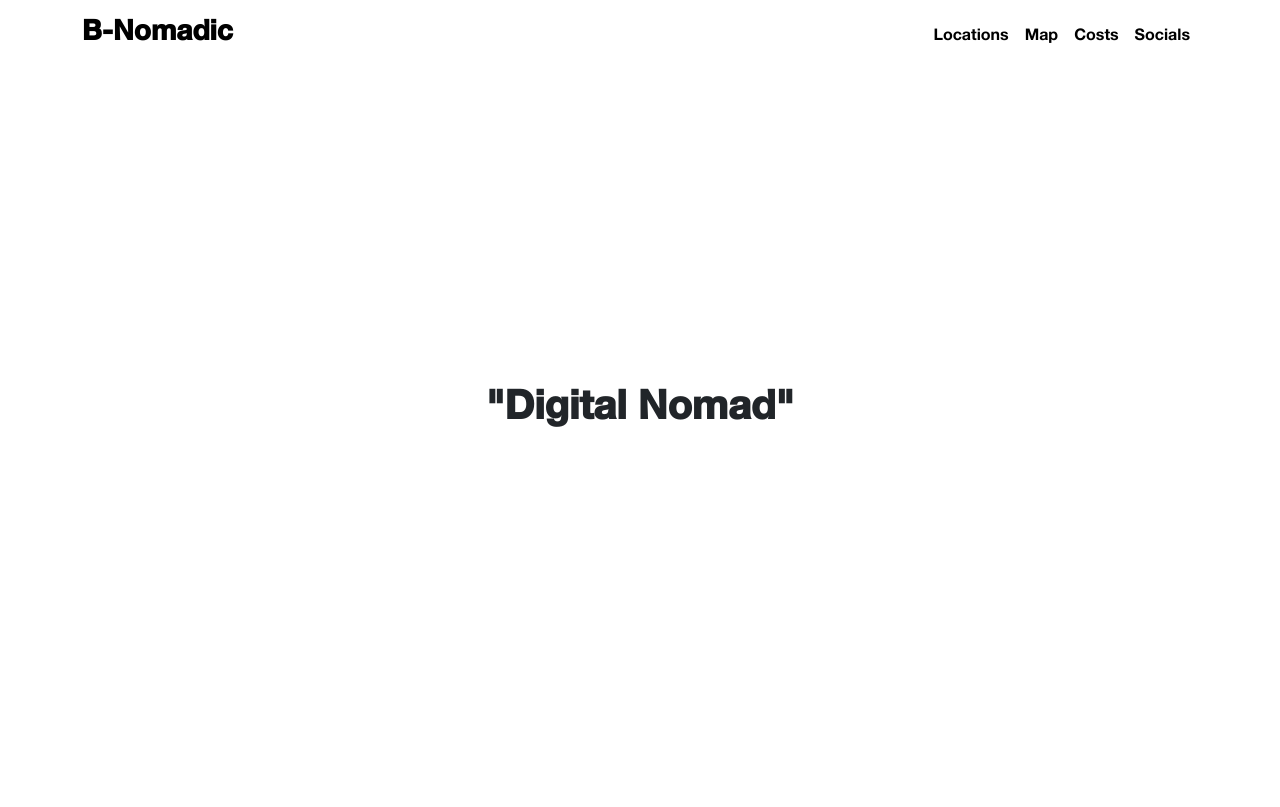
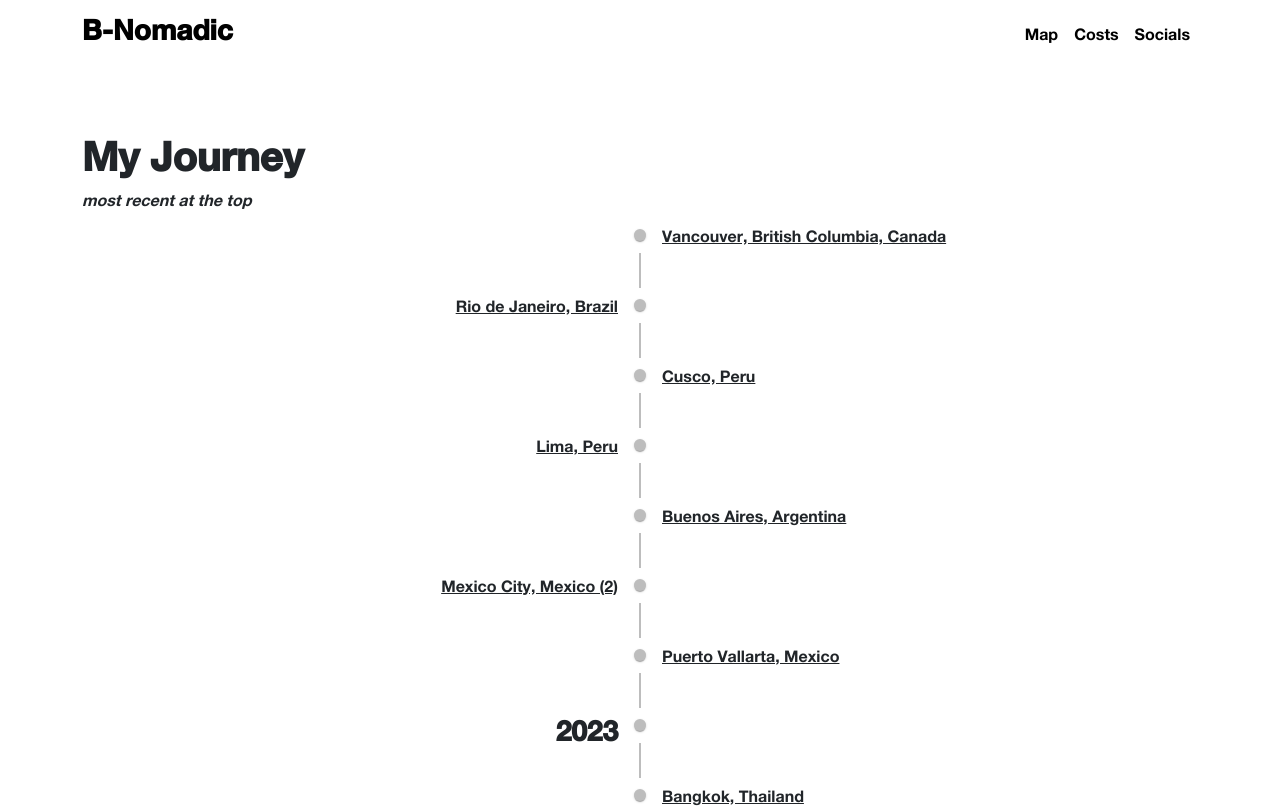
Before and after one commit to acuteengle/digital-nomad, a React (Create React App) app: page / in a window 1280 px wide. Shown: the top 807 px of the page. Built offline with nearby package versions, Linux system fonts and the light colour scheme.

Commit message:
restyling

```diff
--- a/src/AppConstants.js
+++ b/src/AppConstants.js
@@ -119,6 +119,7 @@ export const LOCATIONS = [
     housing: 1735,
     spending: 1220,
   },
+  '2023',
   {
     key: "Bangkok",
     city: "Bangkok",
@@ -408,6 +409,7 @@ export const LOCATIONS = [
     housing: 1553,
     spending: 1634,
   },
+  '2022',
   {
     key: "Barcelona",
     city: "Barcelona",
@@ -543,5 +545,6 @@ export const LOCATIONS = [
     dancePost: null, // instagram reel
     housing: 1131,
     spending: 1387,
-  }
+  },
+  '2021'
 ];
--- a/src/components/NavigationBar.js
+++ b/src/components/NavigationBar.js
@@ -12,9 +12,6 @@ export const NavigationBar = () => (
       <Navbar.Toggle aria-controls="basic-navbar-nav" />
       <Navbar.Collapse id="basic-navbar-nav">
         <Nav className="ms-auto">
-          <Nav.Link href="/locations">
-            Locations
-          </Nav.Link>
           <Nav.Link href="/map">
             Map
           </Nav.Link>
--- a/src/routes.js
+++ b/src/routes.js
@@ -1,4 +1,3 @@
-import { Home } from 'views/Home';
 import { Map } from 'views/Map';
 import { Costs } from 'views/Costs';
 import { Locations } from 'views/Locations';
@@ -10,7 +9,7 @@ export const ROUTES = [
   { // hero image with text in the middle?
     label: 'Home',
     path: '/',
-    View: (props) => <Home {...props} />,
+    View: (props) => <Locations {...props} />,
     exact: true,
   },
   { // iframe of my myMaps
@@ -22,11 +21,6 @@ export const ROUTES = [
     label: 'Costs',
     path: '/costs',
     View: (props) => <Costs {...props} />
-  },
-  {
-    label: 'Locations',
-    path: '/locations',
-    View: (props) => <Locations {...props} />
   },
   {
     label: 'City',
--- /dev/null
+++ b/src/views/City/BasicInfo.js
@@ -0,0 +1,29 @@
+import React from "react";
+import dayjs from "dayjs";
+
+export const BasicInfo = ({ cityData }) => {
+  const { city, country, arrivalDay, departureDay, housing, spending } = cityData;
+
+  const startDate = dayjs(arrivalDay);
+  const endDate = dayjs(departureDay);
+  const weeks = Math.ceil(endDate.diff(startDate, 'weeks', true));
+
+  return (
+    <>
+      <h1>{`${city}, ${country}`}</h1>
+      <h3 className="spaceTop">Length of stay</h3>
+      <p className="indent">{`${weeks} weeks`}</p>
+      <p className="indent">{`(${startDate.format('MMM YYYY')} - ${endDate.format('MMM YYYY')})`}</p>
+      <h3 className="spaceTop">Monthly cost</h3>
+      <p className="indent">
+        {`Housing: $${housing}`}
+      </p>
+      <p className="indent">
+        {`Spending: $${spending}`}
+      </p>
+      <p className="indent">
+        {`Total: $${housing + spending}`}
+      </p>
+    </>
+  )
+};
--- a/src/views/City/City.js
+++ b/src/views/City/City.js
@@ -1,10 +1,10 @@
 import React, { useEffect, useState } from "react";
-import dayjs from "dayjs";
 import { useParams, useNavigate } from 'react-router-dom';
 import { Container } from "react-bootstrap";
 import { LOCATIONS } from 'AppConstants';
 import { Loader } from 'components/Loader';
 import { MediaModal } from 'components/MediaModal';
+import { BasicInfo } from "./BasicInfo";
 
 export const City = () => {
   const navigate = useNavigate();
@@ -31,46 +31,29 @@ export const City = () => {
 
   if (!cityData) return <Loader />;
 
-  const { city, country, arrivalDay, departureDay, housing, spending, map, video, blogPost, personalInstagramPost, photosPost, dancePost } = cityData;
-
-  const startDate = dayjs(arrivalDay);
-  const endDate = dayjs(departureDay);
-  const weeks = Math.ceil(endDate.diff(startDate, 'weeks', true));
+  const { map, video, blogPost, personalInstagramPost, photosPost, dancePost } = cityData;
 
   return (
     <Container className="pageContainer">
-      <h1>{`${city}, ${country}`}</h1>
-      <h3 className="spaceTop">"Dates"</h3>
-      <p className="indent">{`${startDate.format('MMM YYYY')} - ${endDate.format('MMM YYYY')}`}</p>
-      <p className="indent">{`(${weeks} weeks)`}</p>
-      <h3 className="spaceTop">"Costs (monthly)"</h3>
-      <p className="indent">
-        {`$${housing} (housing)`}
-      </p>
-      <p className="indent">
-        {`$${spending} (spending)`}
-      </p>
-      <p className="indent">
-        {`$${housing + spending} (total)`}
-      </p>
-      <h3 className="spaceTop">"Links"</h3>
+      <BasicInfo cityData={cityData} />
+      <h3 className="spaceTop">Links</h3>
       {map &&
-        <p className="indent clickable" onClick={() => setModalLink(map)}>map</p>
+        <p className="indent clickable" onClick={() => setModalLink(map)}>recs</p>
       }
       {video &&
-        <p className="indent clickable" onClick={() => setModalLink(video)}>recap</p>
+        <p className="indent clickable" onClick={() => setModalLink(video)}>recap video</p>
       }
       {blogPost &&
-        <p className="indent"><a href={blogPost} target="_blank" rel="noreferrer">blog</a></p>
+        <p className="indent"><a href={blogPost} target="_blank" rel="noreferrer">blog post</a></p>
       }
       {personalInstagramPost &&
-        <p className="indent clickable" onClick={() => setModalLink(personalInstagramPost)}>post</p>
+        <p className="indent clickable" onClick={() => setModalLink(personalInstagramPost)}>instagram post</p>
       }
       {photosPost &&
-        <p className="indent clickable" onClick={() => setModalLink(photosPost)}>pics</p>
+        <p className="indent clickable" onClick={() => setModalLink(photosPost)}>photos</p>
       }
       {dancePost &&
-        <p className="indent clickable" onClick={() => setModalLink(dancePost)}>dance</p>
+        <p className="indent clickable" onClick={() => setModalLink(dancePost)}>dance video</p>
       }
       <MediaModal show={modalLink} onHide={() => setModalLink(null)} modalLink={modalLink} />
     </Container >
--- a/src/views/Locations/Locations.js
+++ b/src/views/Locations/Locations.js
@@ -13,21 +13,27 @@ export const Locations = () => {
   const navigate = useNavigate();
   return (
     <Container className="pageContainer">
-      <h1 className="pageTitle">Locations</h1>
-      <p>"most recent at the top"</p>
+      <h1 className="pageTitle">My Journey</h1>
+      <i>most recent at the top</i>
       <Timeline position="alternate">
-        {LOCATIONS.map(({ key, city, country }, index) => (
+        {LOCATIONS.map((location, index) => {
+          return (
             <TimelineItem>
               <TimelineSeparator>
                 <TimelineDot />
                 {index !== LOCATIONS.length - 1 && <TimelineConnector />}
               </TimelineSeparator>
               <TimelineContent>
-              <p className="clickable" onClick={() => navigate(`/city/${key}`)}>{`${city}, ${country}`}</p>
+                {typeof location === 'string' ? (
+                  <h3>{location}</h3>
+                ) : (
+                  <p className="clickable" onClick={() => navigate(`/city/${location.key}`)}>{`${location.city}, ${location.country}`}</p>
+                )}
               </TimelineContent>
             </TimelineItem>
-        ))}
+          )
+        })}
       </Timeline>
-    </Container>
+    </Container >
   )
 }
```
Lines whose indentation alone changed are shown as unchanged.
